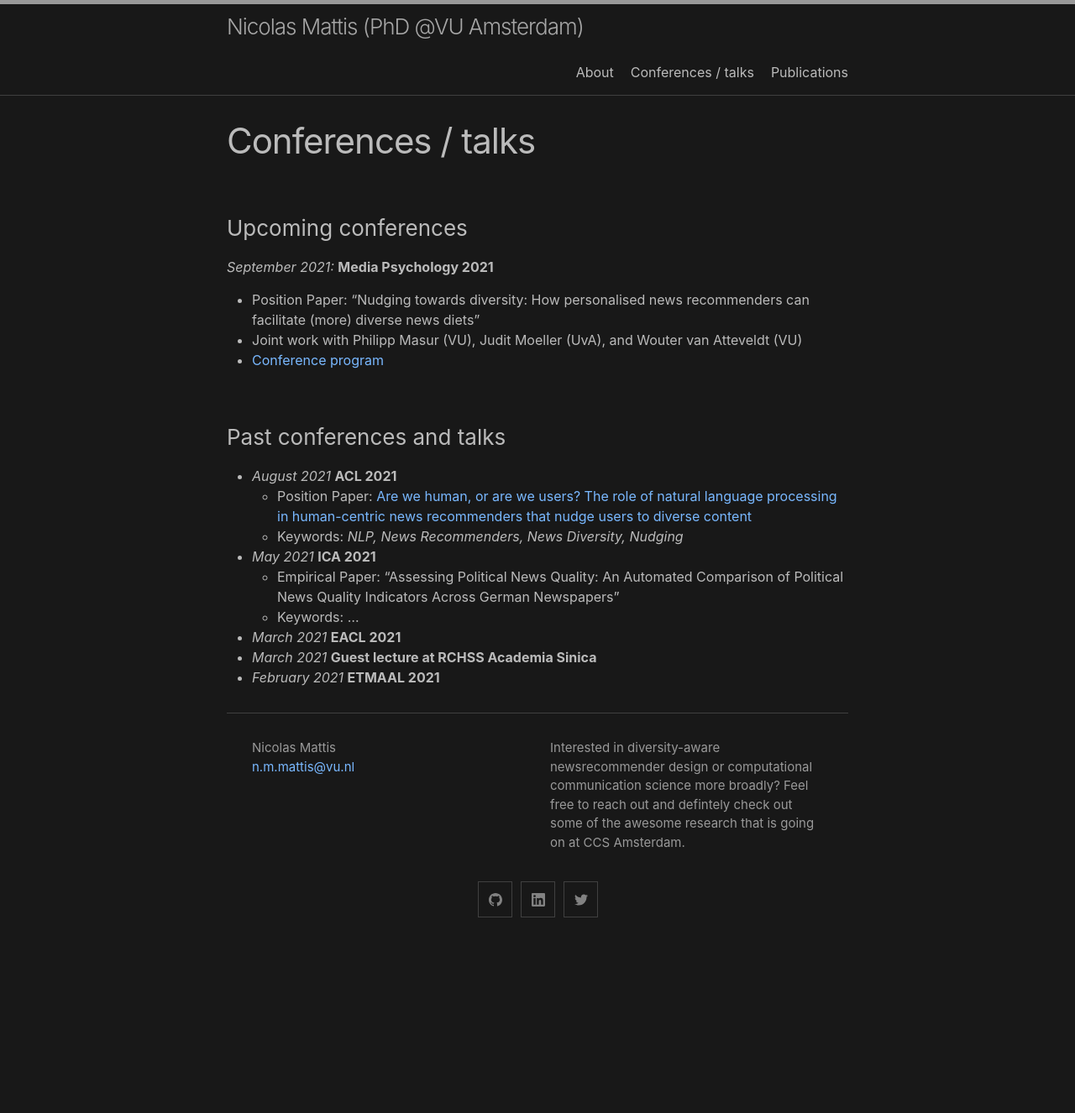
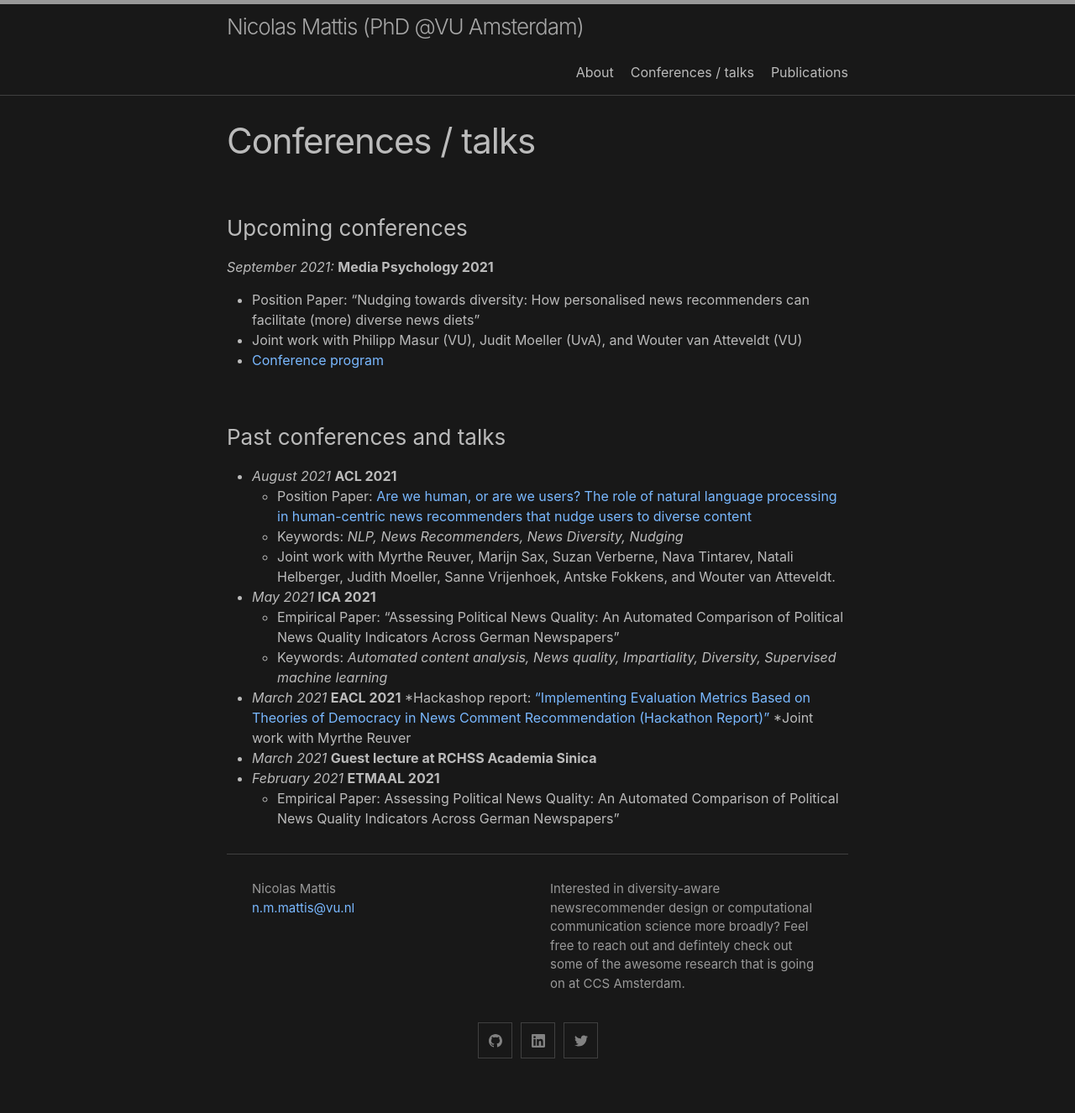
Before and after one commit to nickma101/nickma101.github.io, a Jekyll site: the page built from conferences_and_talks.md, in a window 1280 px wide. Shown: the whole page at 84% size. Built offline with Jekyll 4.4.1, drawn with Linux system fonts in a browser that asks for light colours; before the commit the page ends 1158 px from its top, so only the background shows below that.

Commit message:
Update conferences_and_talks.md

```diff
--- a/conferences_and_talks.md
+++ b/conferences_and_talks.md
@@ -16,9 +16,13 @@ permalink: /conferences_and_talks/
 * *August 2021*    **ACL 2021**
   * Position Paper: [Are we human, or are we users? The role of natural language processing in human-centric news recommenders that nudge users to diverse content](https://aclanthology.org/2021.nlp4posimpact-1.6/)
   * Keywords: *NLP, News Recommenders, News Diversity, Nudging*
+  * Joint work with Myrthe Reuver, Marijn Sax, Suzan Verberne, Nava Tintarev, Natali Helberger, Judith Moeller, Sanne Vrijenhoek, Antske Fokkens, and Wouter van Atteveldt.
 * *May 2021*       **ICA 2021**
   * Empirical Paper: "Assessing Political News Quality: An Automated Comparison of Political News Quality Indicators Across German Newspapers"
-  * Keywords: ...
+  * Keywords: *Automated content analysis, News quality, Impartiality, Diversity, Supervised machine learning*
 * *March 2021*     **EACL 2021**
+  *Hackashop report: ["Implementing Evaluation Metrics Based on Theories of Democracy in News Comment Recommendation (Hackathon Report)"](https://aclanthology.org/2021.hackashop-1.19/)
+  *Joint work with Myrthe Reuver
 * *March 2021*     **Guest lecture at RCHSS Academia Sinica**
 * *February 2021*  **ETMAAL 2021**
+  * Empirical Paper: Assessing Political News Quality: An Automated Comparison of Political News Quality Indicators Across German Newspapers"
```
